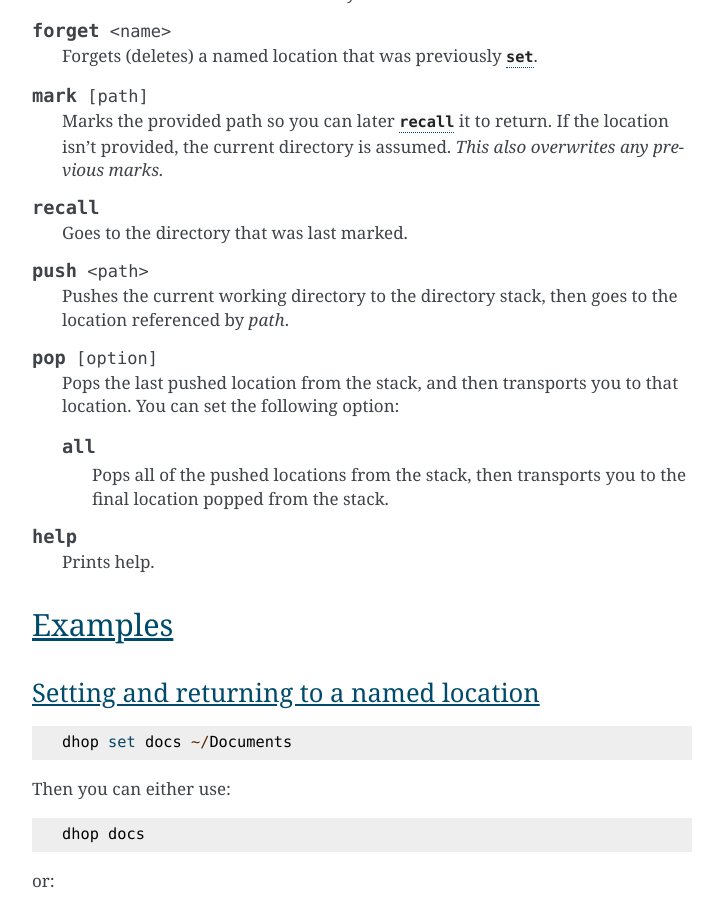
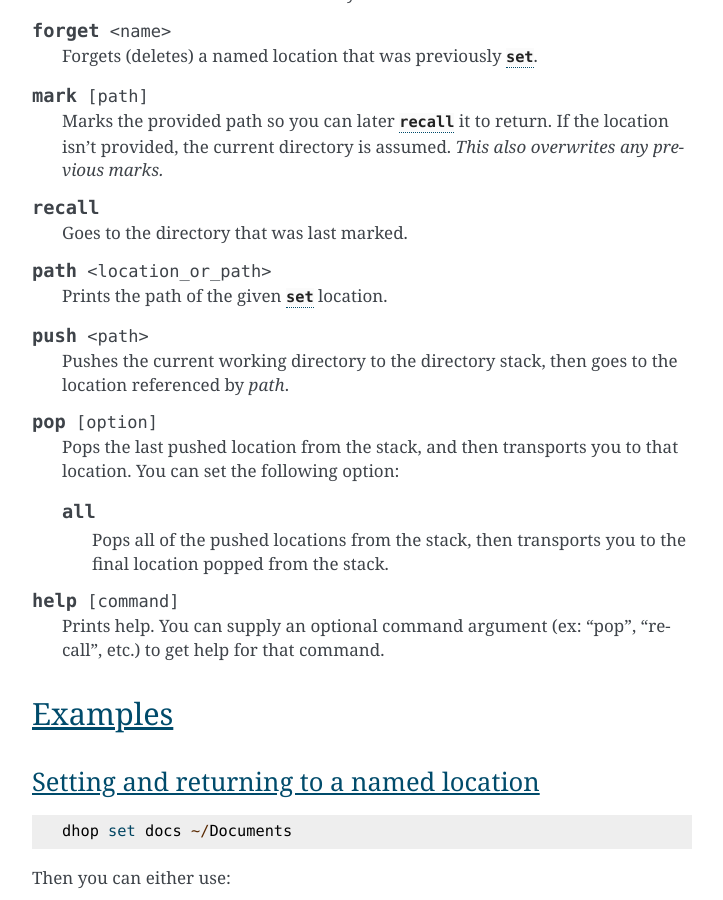
Before and after one commit to Abstrys/dhop, a Sphinx documentation site: the page built from doc/usage.rst, in a window 1280 px wide and 900 px high, scrolled down 1654 px. Shown: the whole window, without its empty margins (388-1111 px from the left). Built offline with Sphinx 7.4.7, drawn with Linux system fonts in a browser that asks for light colours; some of the changed text lies outside the part shown.

```diff
--- a/doc/conf.py
+++ b/doc/conf.py
@@ -141,8 +141,7 @@ latex_documents = [
 # One entry per manual page. List of tuples
 # (source start file, name, description, authors, manual section).
 man_pages = [
-    (master_doc, 'dhop', 'dhop Documentation',
-     [author], 1)
+    ('usage', 'dhop', 'set and recall filesystem locations', [author], 1)
 ]
 
 
--- a/doc/usage.rst
+++ b/doc/usage.rst
@@ -88,6 +90,10 @@ Commands
 
    Goes to the directory that was last marked.
 
+.. option:: path <location_or_path>
+
+   Prints the path of the given :option:`set` location.
+
 .. option:: push <path>
 
    Pushes the current working directory to the directory stack, then goes to the location referenced
@@ -103,9 +109,10 @@ Commands
       Pops all of the pushed locations from the stack, then transports you to the final location
       popped from the stack.
 
-.. option:: help
+.. option:: help [command]
 
-   Prints help.
+   Prints help. You can supply an optional command argument (ex: "pop", "recall", etc.) to get help
+   for that command.
 
 Examples
 ========
```
Also changed, not shown: other parts of doc/usage.rst (+7 -5 lines), 1 other file.
